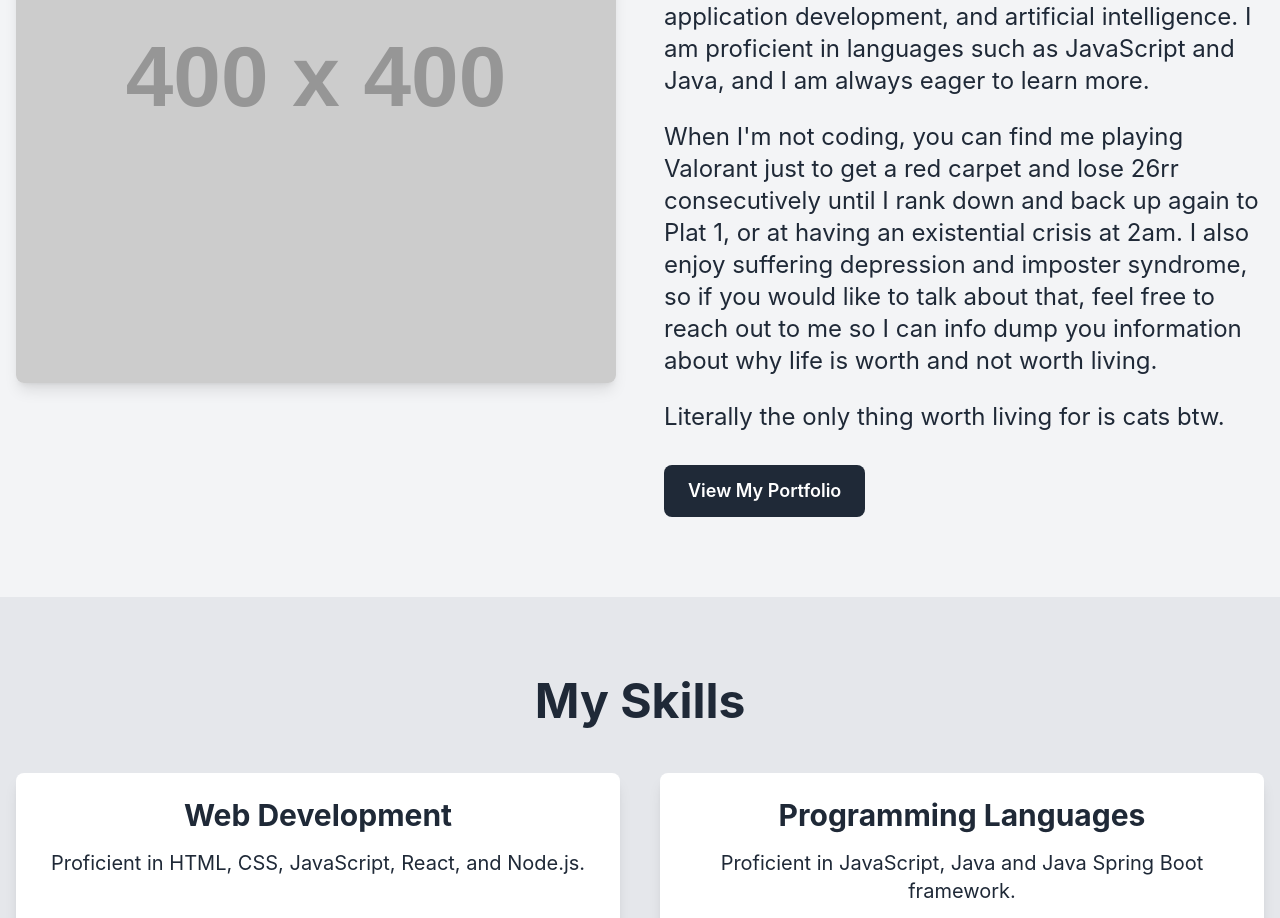
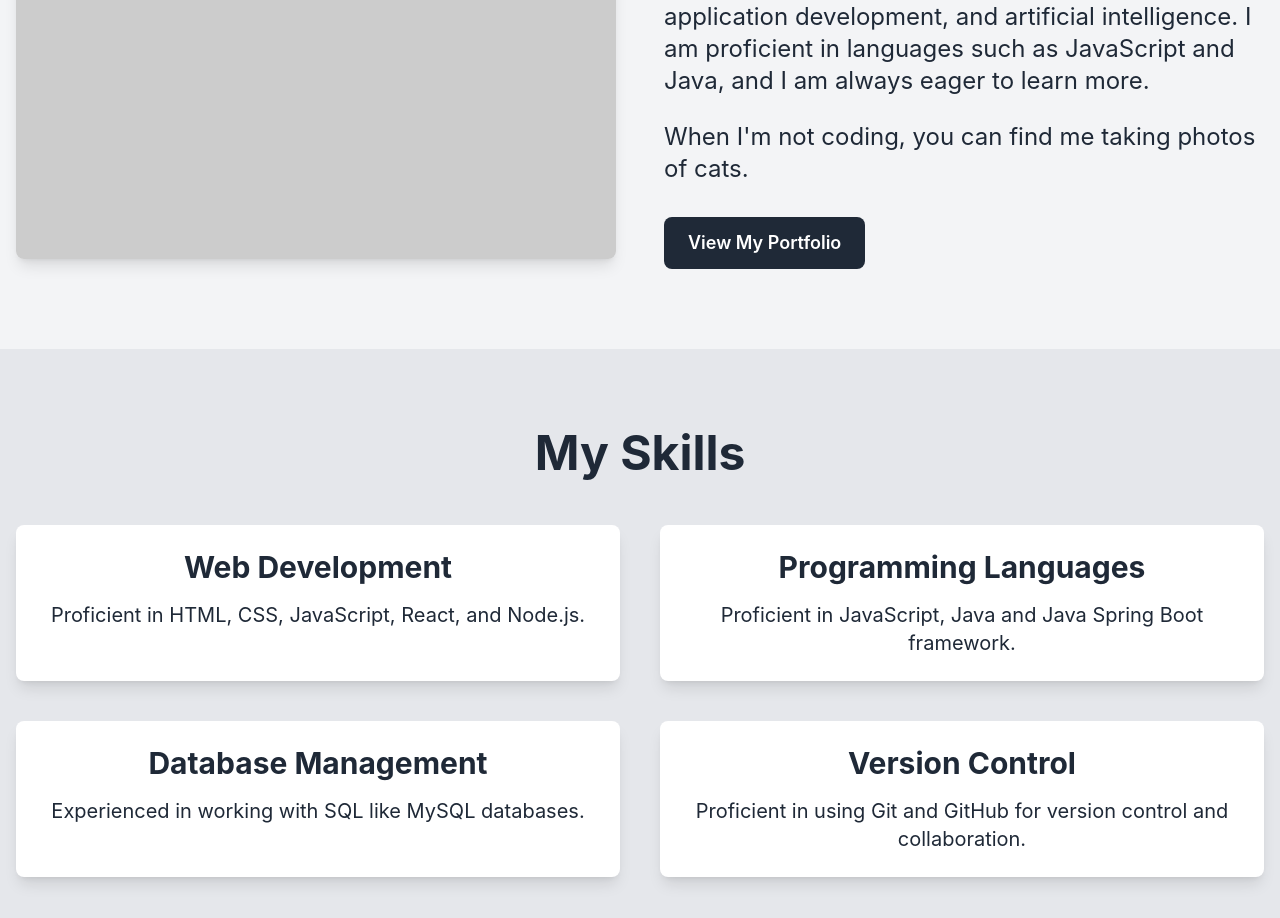
Before and after one commit to nojf1/personal-website, a React (Create React App) app in the folder my-app/: page /about in a window 1280 px wide. Shown: the part 843-1761 px from the top of the page. Built offline with nearby package versions, Linux system fonts and the light colour scheme.

Commit message:
updated information

```diff
--- a/my-app/package.json
+++ b/my-app/package.json
@@ -2,10 +2,12 @@
   "name": "my-app",
   "version": "0.1.0",
   "private": true,
+  "homepage": "https://nojf1.github.io/",
   "dependencies": {
     "@testing-library/jest-dom": "^5.17.0",
     "@testing-library/react": "^13.4.0",
     "@testing-library/user-event": "^13.5.0",
+    "gh-pages": "^6.2.0",
     "my-app": "file:",
     "react": "^18.3.1",
     "react-dom": "^18.3.1",
@@ -17,7 +19,9 @@
     "start": "react-scripts start",
     "build": "react-scripts build",
     "test": "react-scripts test",
-    "eject": "react-scripts eject"
+    "eject": "react-scripts eject",
+    "predeploy": "npm run build",
+    "deploy": "gh-pages -d build"
   },
   "eslintConfig": {
     "extends": [
--- a/my-app/src/pages/AboutPage.js
+++ b/my-app/src/pages/AboutPage.js
@@ -44,16 +44,7 @@ const AboutPage = () => {
               learn more.
             </p>
             <p className="mt-6 text-base md:text-lg lg:text-2xl">
-              When I'm not coding, you can find me playing Valorant just to get
-              a red carpet and lose 26rr consecutively until I rank down and
-              back up again to Plat 1, or at having an existential crisis at
-              2am. I also enjoy suffering depression and imposter syndrome, so
-              if you would like to talk about that, feel free to reach out to me
-              so I can info dump you information about why life is worth and not
-              worth living.
-            </p>
-            <p className="mt-6 text-base md:text-lg lg:text-2xl">
-              Literally the only thing worth living for is cats btw.
+              When I'm not coding, you can find me taking photos of cats.
             </p>
             <a
               href="/portfolio"
--- a/my-app/src/pages/HomePage.js
+++ b/my-app/src/pages/HomePage.js
@@ -13,7 +13,7 @@ const HomePage = () => {
             Showcasing my work, skills, and passion for design and development.
           </p>
           <a
-            href="/portfolio"
+            href="https://github.com/nojf1"
             className="mt-8 inline-block bg-blue-600 text-white text-base md:text-lg font-semibold py-3 px-6 rounded-lg shadow hover:bg-blue-700 transition-all"
           >
             View My Work
```
Also changed, not shown: 8 other files (tests, documents, lock files or other folders).
